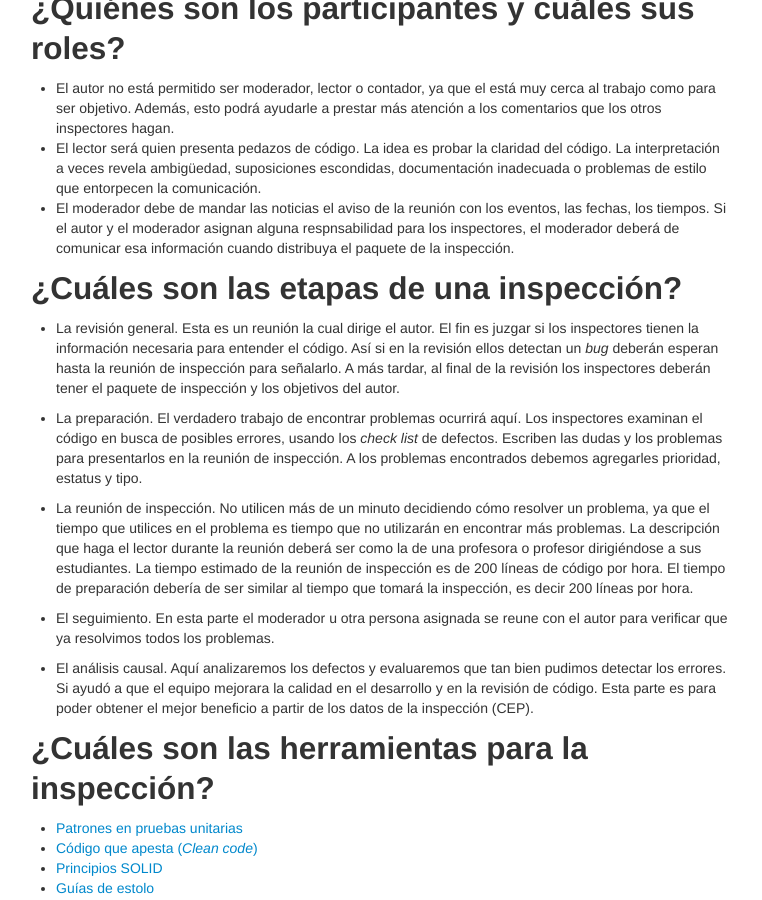
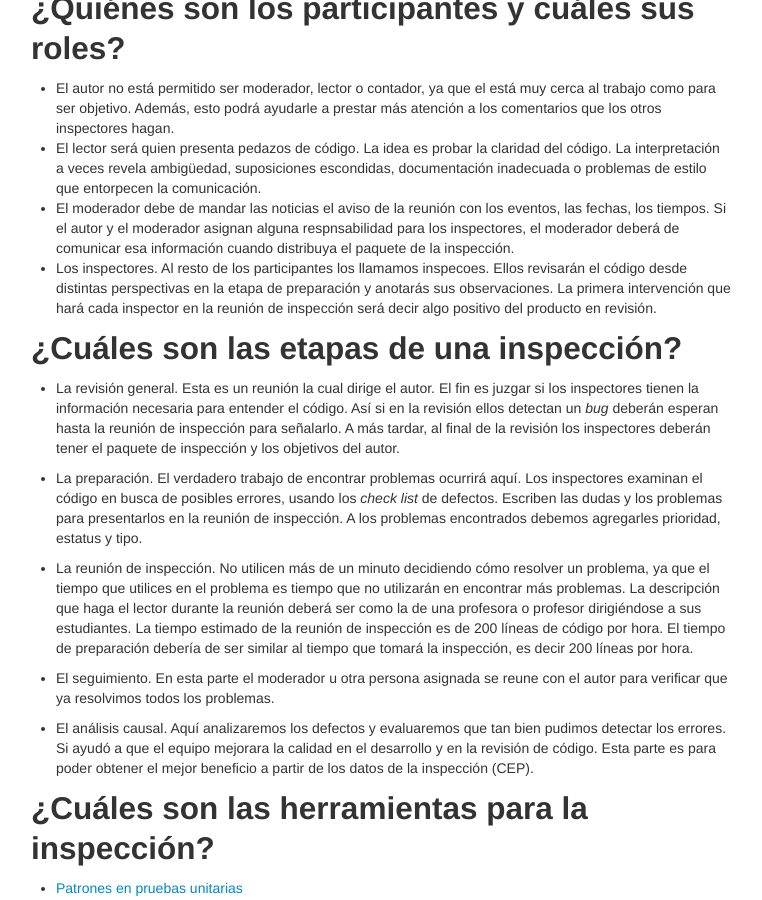
Before and after one commit to LizethMReyes/islasgeci.github.io, a Jekyll site: the page built from _posts/2021-01-28-inspecciones.md, in a window 1280 px wide and 900 px high, scrolled down 444 px. Shown: the whole window, without its empty margins (259-1021 px from the left). Built offline with Jekyll 4.4.1, drawn with Linux system fonts in a browser that asks for light colours.

Commit message:
:unamused: Add the role inspectors

```diff
--- a/_posts/2021-01-28-inspecciones.md
+++ b/_posts/2021-01-28-inspecciones.md
@@ -29,6 +29,10 @@ otros inspectores hagan.
 - El moderador debe de mandar las noticias el aviso de la reunión con los eventos, las fechas, los
 tiempos. Si el autor y el moderador asignan alguna respnsabilidad para los inspectores, el moderador
 deberá de comunicar esa información cuando distribuya el paquete de la inspección.
+- Los inspectores. Al resto de los participantes los llamamos inspecoes. Ellos revisarán el código
+  desde distintas perspectivas en la etapa de preparación y anotarás sus observaciones. La primera
+  intervención que hará cada inspector en la reunión de inspección será decir algo positivo del
+  producto en revisión.
 
 ## ¿Cuáles son las etapas de una inspección?
 - La revisión general. Esta es un reunión la cual dirige el autor. El fin es juzgar si los
```
